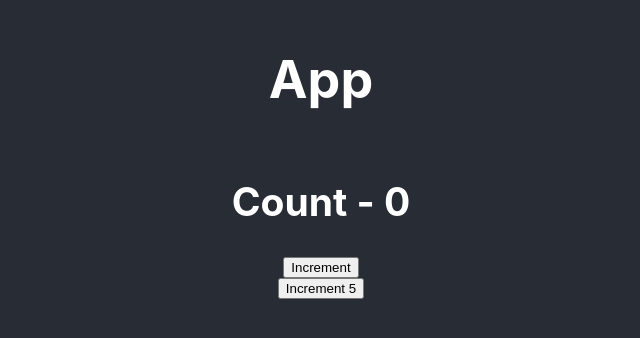
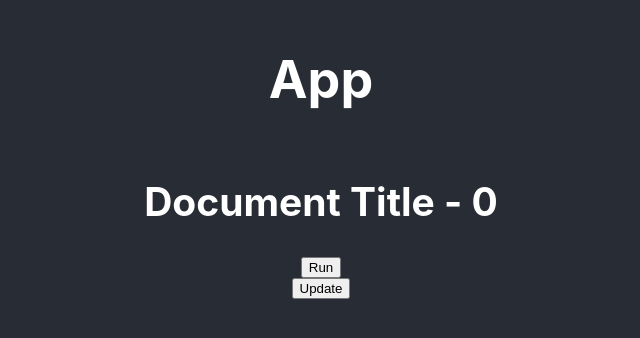
Before and after one commit to akshaya-biswal/my-app-ts, a React (Create React App) app: page / in a window 1280 px wide. Shown: the part 244-582 px from the top of the page, without its empty margins (319-959 px from the left). Built offline with nearby package versions, Linux system fonts and the light colour scheme.

Commit message:
DocumentTitle

```diff
--- a/src/App.tsx
+++ b/src/App.tsx
@@ -2,7 +2,8 @@ import "./App.css";
 // import User from "./components/User";
 // import Message from "./components/Message";
 // import { useState } from "react";
-import Count from "./components/Count";
+// import Count from "./components/Count";
+import DocumentTitle from "./components/DocumentTitle";
 
 const App = () => {
   // const [data, setData] = useState({ name: "", age: 0 });
@@ -10,7 +11,7 @@ const App = () => {
   return (
     <div className="App">
       <h1>App</h1>
-      <Count />
+      <DocumentTitle />
       {/* <Message />
       <User data={data} setData={setData} /> */}
     </div>
--- /dev/null
+++ b/src/components/DocumentTitle.tsx
@@ -0,0 +1,24 @@
+import { useEffect, useState } from "react";
+
+const DocumentTitle = () => {
+  const [run, setRun] = useState(false);
+  const [notification, setNotification] = useState(0);
+
+  useEffect(() => {
+    if (run) {
+      document.title = "Notification " + notification;
+    }
+  }, [notification, run]);
+
+  return (
+    <>
+      <h2>Document Title - {notification}</h2>
+      <button onClick={() => setRun((prev) => !prev)}>
+        {run ? "Stop" : "Run"}
+      </button>
+      <button onClick={() => setNotification(notification + 1)}>Update</button>
+    </>
+  );
+};
+
+export default DocumentTitle;
```
